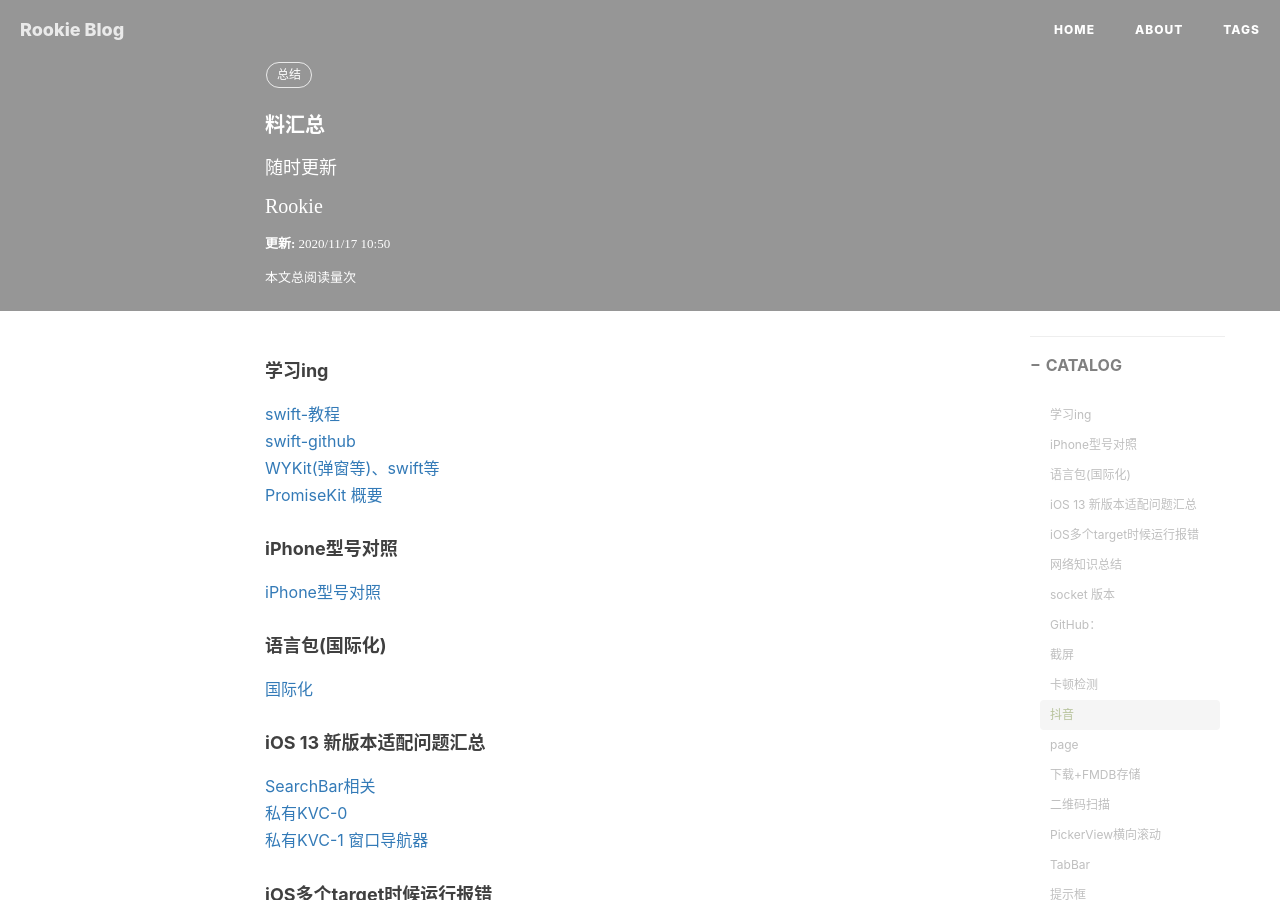
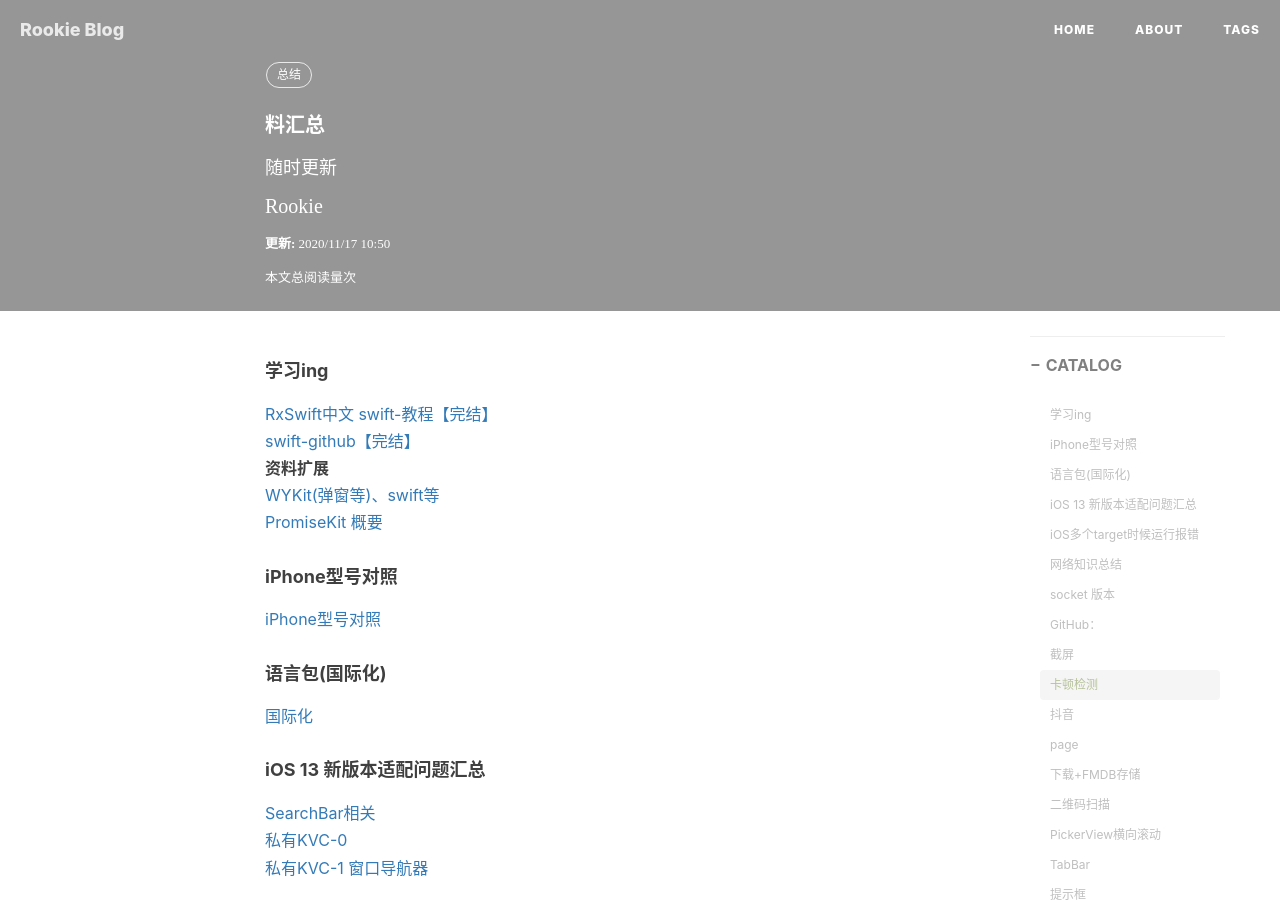
Before and after one commit to yznote/yznote.github.io, a Jekyll site: the page built from _posts/1993-06-05-资料汇总.md, in a window 1280 px wide and 900 px high. Built offline with Jekyll 4.4.1, drawn with Linux system fonts in a browser that asks for light colours; nearby versions of some CDN libraries; comment, search, counter and statistics services are not loaded.

Commit message:
Update 1993-06-05-资料汇总.md

```diff
--- a/_posts/1993-06-05-资料汇总.md
+++ b/_posts/1993-06-05-资料汇总.md
@@ -13,8 +13,10 @@ tags:
 ---
 
 #### 学习ing
-[swift-教程](http://www.swift51.com/)
-[swift-github](https://github.com/allenwong/30DaysofSwift)
+[RxSwift中文](https://beeth0ven.github.io/RxSwift-Chinese-Documentation/)
+[swift-教程【完结】](http://www.swift51.com/)
+[swift-github【完结】](https://github.com/allenwong/30DaysofSwift)
+**资料扩展**
 [WYKit(弹窗等)、swift等](https://github.com/Jacke-xu)
 [PromiseKit 概要](https://www.jianshu.com/p/86e47d3ced8d)
 
```
